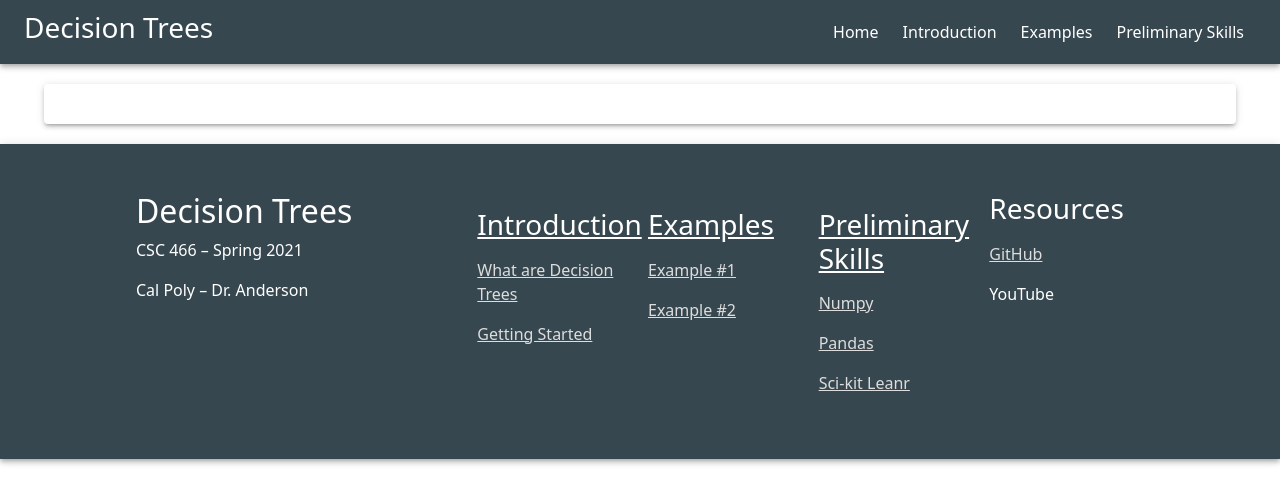
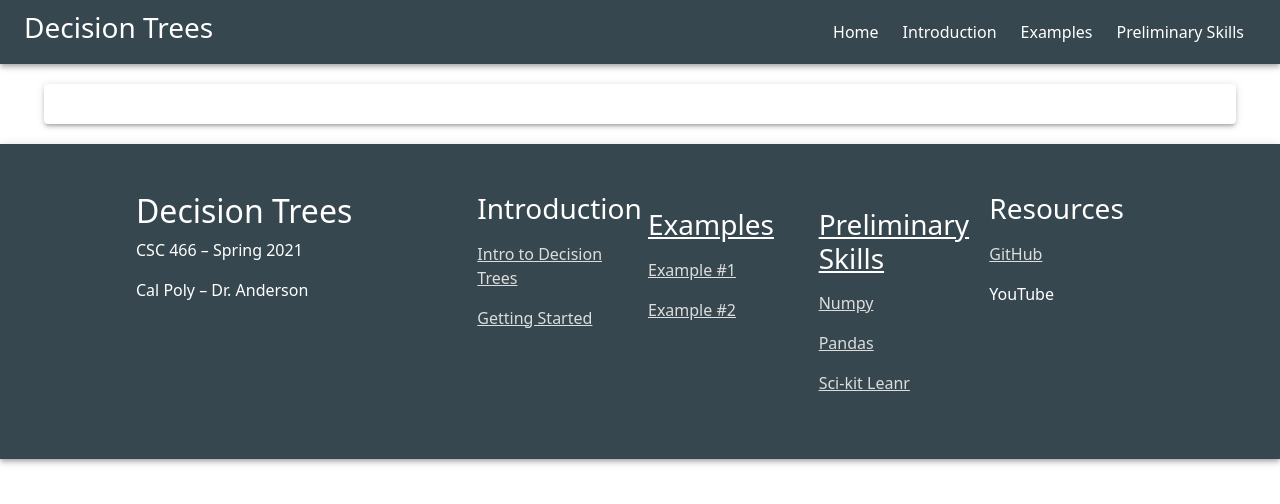
Before and after one commit to CSC466-Team7/csc466_project, a React (Create React App) app in the folder csc466-education-app/: page /#/heart-disease in a window 1280 px wide. Shown: the top 504 px of the page. Built offline with nearby package versions, Linux system fonts and the light colour scheme; no server answers; the HTML template or start-up script is replaced by a standard one.

Commit message:
style + link tweaks

```diff
--- a/csc466-education-app/src/components/CTACard.tsx
+++ b/csc466-education-app/src/components/CTACard.tsx
@@ -9,7 +9,7 @@ const useStyles = makeStyles((theme: Theme) =>
       alignItems: "center",
       margin: "60px auto",
       width: "950px",
-      padding: "0 25px",
+      padding: "8px 25px 0",
       backgroundColor: "#eeeef0",
       borderRadius: "4px",
     },
--- a/csc466-education-app/src/components/Footer.tsx
+++ b/csc466-education-app/src/components/Footer.tsx
@@ -37,10 +37,8 @@ export default function Footer() {
         </Grid>
 
         <Grid item xs={2}>
-          <h3>
-            <Link to='/introduction'>Introduction</Link>
-          </h3>
-          <Link to='/decision-trees'>What are Decision Trees</Link>
+          <h3>Introduction</h3>
+          <Link to='/introduction'>Intro to Decision Trees</Link>
           <Link to='/getting-started'>Getting Started</Link>
         </Grid>
 
```
